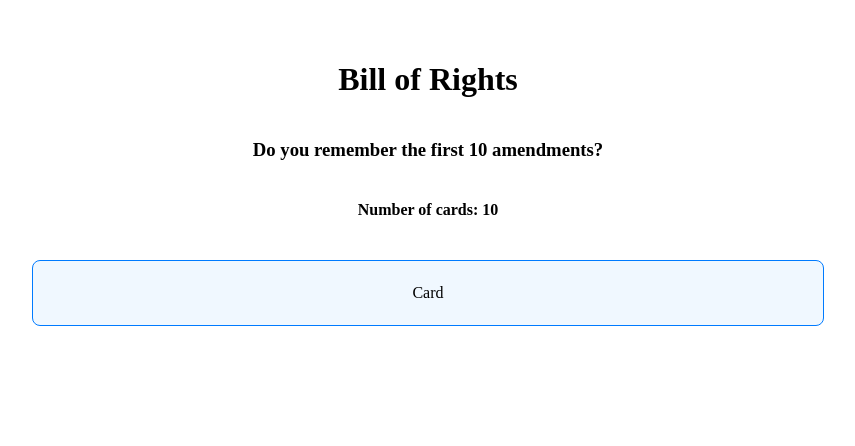
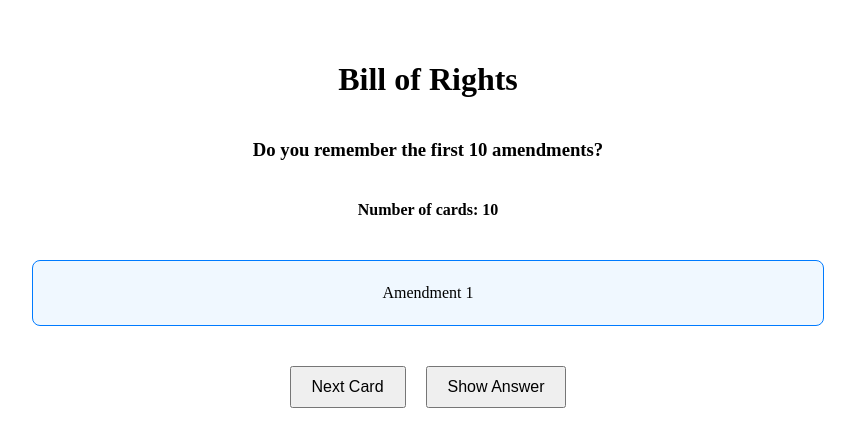
Before and after one commit to Llynoirx/basic-flashcards, a React (Vite) app: page / in a window 1280 px wide. Shown: the top 446 px of the page, without its empty margins (212-1067 px from the left). Built offline with nearby package versions, Linux system fonts and the light colour scheme.

Commit message:
make buttons dont work

```diff
--- a/src/App.css
+++ b/src/App.css
@@ -15,7 +15,7 @@
   display: flex;
   justify-content: center;
   align-items: center;
-  height: 100vh; /* Full viewport height to center vertically */
+  height: 100vh;
 }
 
 .card {
@@ -25,3 +25,13 @@
   line-height: 1.5;
   text-align: center;
 }
+
+.navigation {
+  margin-top: 20px;
+}
+
+button {
+  margin: 0 10px;
+  padding: 10px 20px;
+  font-size: 16px;
+}
--- a/src/App.jsx
+++ b/src/App.jsx
@@ -39,7 +39,13 @@ const App = () => {
       <h4>Number of cards: 10</h4>
 
       <div className="card">
-        Card
+      <div className="question">{Q}</div>
+        {showAnswer && <div className="answer">{A}</div>}
+      </div>
+
+      <div className="navigation">
+        <button onClick={showCard}>Next Card</button>
+        <button onClick={toggleAnswer}>{showAnswer ? "Hide Answer" : "Show Answer"}</button>
       </div>
     </div>
   )
```
